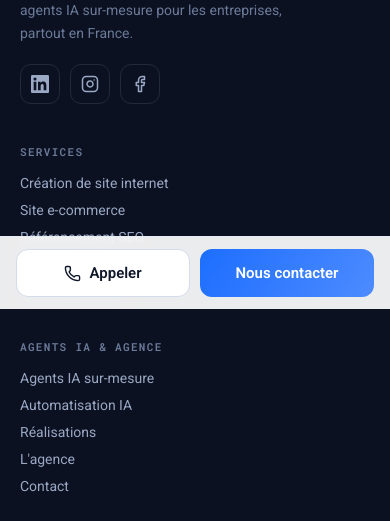
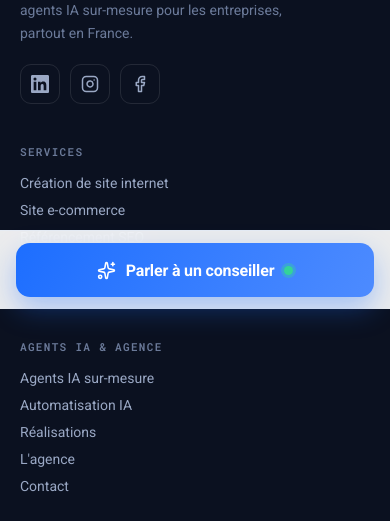
Before and after one commit to sdiconnect/sdi_website, a WordPress theme: template wp-content/themes/sdi/page.php in a window 390 px wide. Shown: the part 535-1056 px from the top of the page. Run offline with PHP 8.4 and a stand-in for WordPress, Linux system fonts and the light colour scheme; the site name, menu and one post (Sample post) are stand-ins, and other content is empty; some libraries are stand-ins or nearby versions.

Commit message:
Thème SDi v1.0.7 : barre mobile = un seul CTA « Parler à un conseiller »
Sur mobile, la barre d'action fixe ne propose plus « Appeler » + « Nous
contacter » mais un unique appel à l'action fort vers l'agent IA — notre outil
phare : « Parler à un conseiller » (dégradé de marque, pastille « en ligne »).

- footer.php : les deux liens remplacés par un CTA <a data-sdi-bot-open> qui
  ouvre le chat de l'extension SDi Agent IA ; repli sur la page Contact si
  l'extension est absente.
- main.css : barre en pleine largeur (1 colonne), style CTA gradient + point
  vert ; le lanceur flottant de l'extension (.sdi-ai__launcher) est masqué sur
  mobile (max-width:720px) pour ne laisser qu'un seul point d'entrée, sans doublon.
- Vérifié en local (Playwright, iPhone 390×844) : barre unique « Parler à un
  conseiller », anciens boutons absents, lanceur flottant masqué, clic → chat
  plein écran.

Co-Authored-By: Claude Opus 4.8 <noreply@anthropic.com>
Claude-Session: https://claude.ai/code/session_011c6o3p3Apuy6hSxcmb5J4P

```diff
--- a/wp-content/themes/sdi/assets/css/main.css
+++ b/wp-content/themes/sdi/assets/css/main.css
@@ -320,16 +320,27 @@ a.sdi-crumb:hover { color: #fff !important; }
 .sdi-mobilebar {
   display: none;
   position: fixed; bottom: 0; left: 0; right: 0; z-index: 70;
-  grid-template-columns: 1fr 1fr; gap: 10px;
   padding: 12px 16px calc(12px + env(safe-area-inset-bottom));
   background: rgba(255, 255, 255, 0.92);
   backdrop-filter: blur(14px); -webkit-backdrop-filter: blur(14px);
   border-top: 1px solid var(--border-subtle);
 }
-.sdi-mobilebar a { display: inline-flex; align-items: center; justify-content: center; gap: 8px; height: 48px; border-radius: 12px; font-weight: 600; font-size: 15px; }
-.sdi-mobilebar__call { border: 1px solid var(--border-default); color: var(--text-strong); background: var(--white); }
-.sdi-mobilebar__contact { color: #fff; background: var(--gradient-brand-vivid); }
-@media (max-width: 720px) { .sdi-mobilebar { display: grid; } }
+/* Single strong CTA to the AI agent — our flagship tool. */
+.sdi-mobilebar__agent {
+  position: relative; display: flex; align-items: center; justify-content: center; gap: 10px;
+  width: 100%; height: 54px; border-radius: 14px;
+  color: #fff; font-weight: 700; font-size: 16px; letter-spacing: -0.01em;
+  background: var(--gradient-brand-vivid);
+  box-shadow: 0 12px 28px rgba(29, 110, 255, 0.34);
+}
+.sdi-mobilebar__agent-ic { display: inline-flex; }
+.sdi-mobilebar__agent-ic svg { display: block; }
+.sdi-mobilebar__agent-dot { width: 9px; height: 9px; border-radius: 50%; background: #34D399; box-shadow: 0 0 0 3px rgba(52, 211, 153, 0.35); }
+@media (max-width: 720px) {
+  .sdi-mobilebar { display: block; }
+  /* One CTA only : hide the plugin's floating launcher on mobile, the bar replaces it. */
+  .sdi-ai__launcher { display: none !important; }
+}
 
 /* ============================================================
    Chatbot widget (front page)
--- a/wp-content/themes/sdi/footer.php
+++ b/wp-content/themes/sdi/footer.php
@@ -86,10 +86,15 @@ $sdi_footer_cols = array(
 		</div>
 	</footer>
 
-	<!-- Mobile fixed action bar -->
+	<!-- Mobile fixed action bar : un seul CTA vers l'agent IA (notre outil fort).
+	     data-sdi-bot-open ouvre le chat quand l'extension SDi Agent IA est active ;
+	     sinon le lien mène à la page Contact (repli gracieux). -->
 	<div class="sdi-mobilebar">
-		<a class="sdi-mobilebar__call" href="tel:+33980806296"><?php sdi_the_icon( 'phone', 17 ); ?>Appeler</a>
-		<a class="sdi-mobilebar__contact" href="<?php echo esc_url( sdi_page_url( 'contact' ) ); ?>">Nous contacter</a>
+		<a class="sdi-mobilebar__agent" href="<?php echo esc_url( sdi_page_url( 'contact' ) ); ?>" data-sdi-bot-open aria-label="Parler à un conseiller">
+			<span class="sdi-mobilebar__agent-ic"><?php sdi_the_icon( 'sparkles', 19 ); ?></span>
+			<span class="sdi-mobilebar__agent-txt">Parler à un conseiller</span>
+			<span class="sdi-mobilebar__agent-dot" aria-hidden="true"></span>
+		</a>
 	</div>
 
 	<?php
--- a/wp-content/themes/sdi/functions.php
+++ b/wp-content/themes/sdi/functions.php
@@ -7,7 +7,7 @@
 
 if ( ! defined( 'ABSPATH' ) ) { exit; }
 
-define( 'SDI_VERSION', '1.0.6' );
+define( 'SDI_VERSION', '1.0.7' );
 define( 'SDI_DIR', get_template_directory() );
 define( 'SDI_URI', get_template_directory_uri() );
 
--- a/wp-content/themes/sdi/style.css
+++ b/wp-content/themes/sdi/style.css
@@ -4,7 +4,7 @@ Theme URI: https://sdi-connect.com
 Author: SDi — Solutions Digitales Intégrées
 Author URI: https://sdi-connect.com
 Description: Thème WordPress sur-mesure pour SDi, agence web & IA à Dijon et Paris. Refonte haute-fidélité du design system SDi (navy + bleu électrique + cyan), sites, SaaS & agents IA. SEO local Dijon/Côte-d'Or + national.
-Version: 1.0.6
+Version: 1.0.7
 Requires at least: 6.0
 Tested up to: 6.5
 Requires PHP: 7.4
```
Also changed, not shown: wp-content/themes/sdi/README.md.
